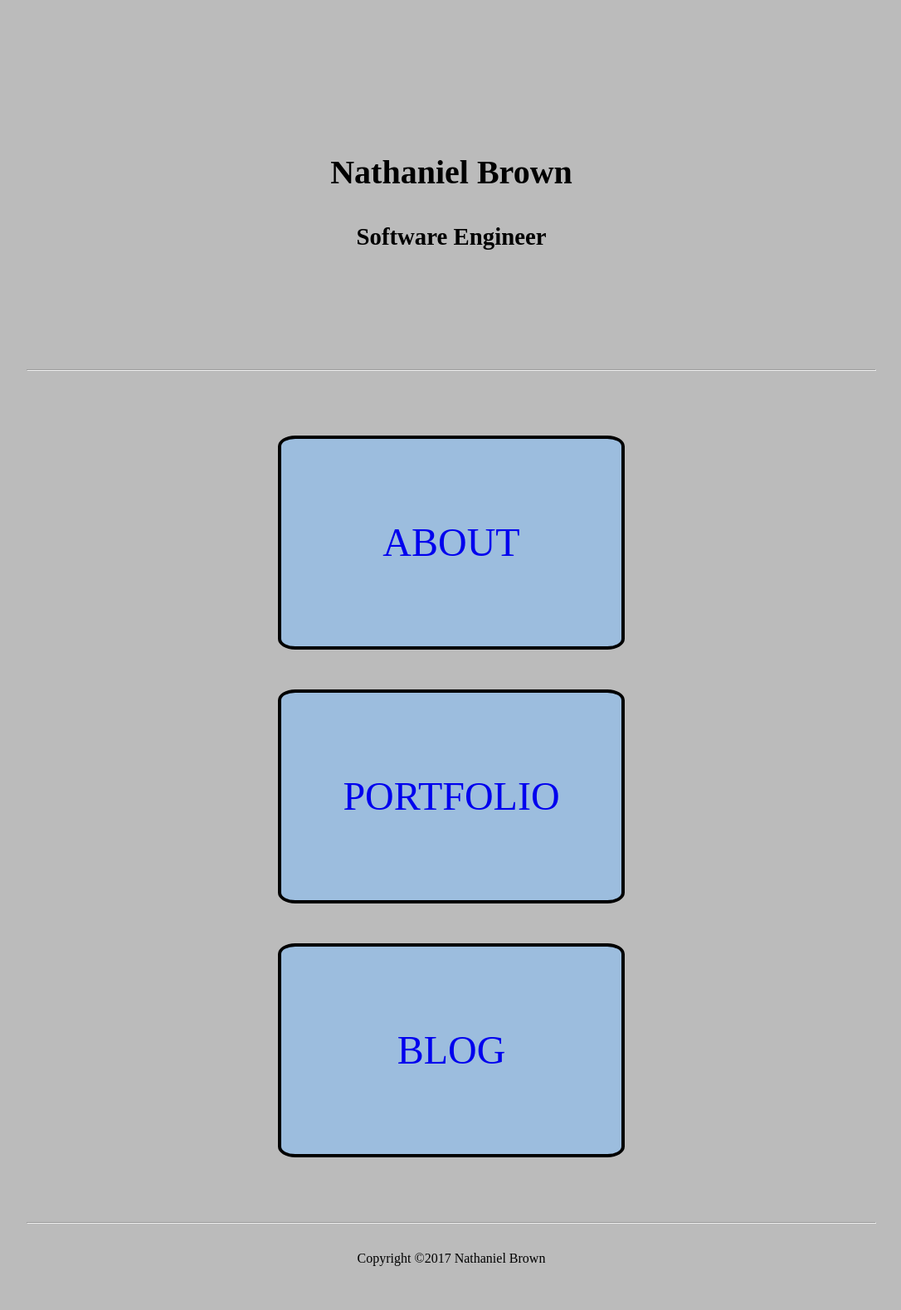
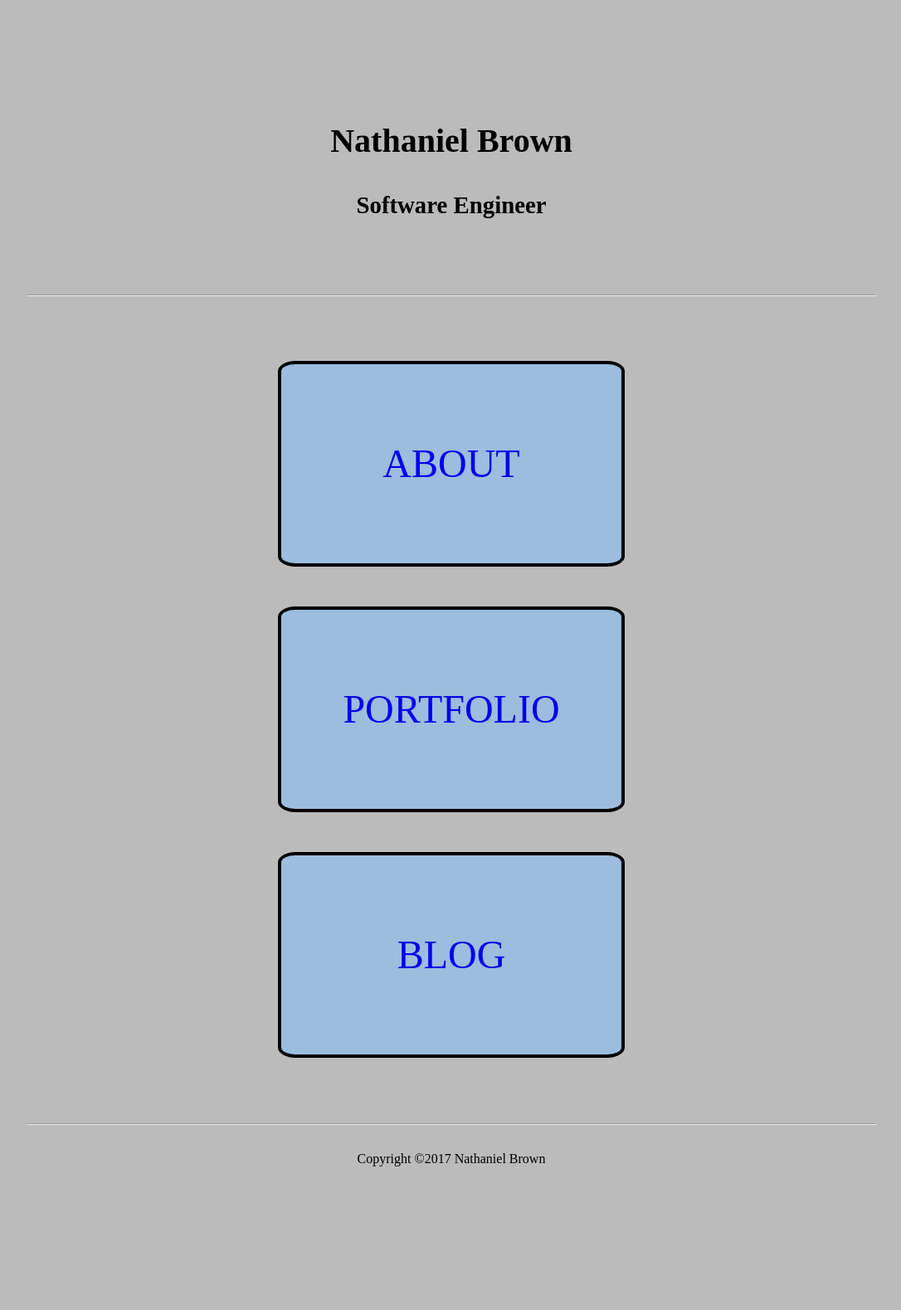
Before and after one commit to ngbcode/ngbcode.github.io, a Jekyll site: the page built from index.html, in a window 1280 px wide. Shown: the whole page at 83% size, without its empty margins (96-1182 px from the left). Built offline with Jekyll 4.4.1, drawn with Linux system fonts in a browser that asks for light colours; some web fonts are replaced; after the commit the page ends 1473 px from its top, so only the background shows below that.

Commit message:
Updated styling

```diff
--- a/assets/css/style.scss
+++ b/assets/css/style.scss
@@ -11,7 +11,7 @@ $line-height: 1.4;
 
 $margin:      25%;
 $spacing:     10%;
-$spacing-small: 4%;
+$spacing-small: 5%;
 
 $on-laptop:        800px;		//Originally 800px
 
@@ -46,7 +46,7 @@ body {
 
 header {
     text-align: center;
-    padding: $spacing;
+    padding: $spacing-small;
 }
 header h1 { font-size: $font-size * 2.5; }
 header h3 { font-size: $font-size * 1.8; }
@@ -55,20 +55,21 @@ a.home-nav {
     display: block;
     margin: 1em auto;
     width: 40%;
-    height: 250px;
+    height: 240px;
     border: 4px solid black;
     border-radius: 5%;
     background: #9cbdde;
     font-size: $font-size * 3;
     text-decoration: none;
     text-align: center;
-    line-height: 250px;
+    line-height: 240px;
     text-transform: uppercase;
 
     @include media-query($on-laptop) {
-          font-size: $font-size * 2;
-          line-height: $font-size * 2;
-     }
+        height: 175px;
+        font-size: $font-size * 2;
+        line-height: 175px;
+    }
 }
 a.home-nav:hover { background: #eee; font-weight: bold; }
 
@@ -76,21 +77,27 @@ a.nav {
     display: inline-block;
     margin: 0 auto;
     width: $spacing-small * 5;
-    height: $spacing;
+    height: 40px;
     border: 2px solid black;
     background: #9cbdde;
     font-weight: bold;
     text-decoration: none;
     text-align: center;
-    line-height: $spacing;
+    line-height: 40px;
+
+    @include media-query($on-laptop) {
+        height: 30px;
+        line-height: 30px;
+    }
 }
 a.nav:hover { background: #eee; }
 
 .section {
     width: 80%;
-    min-width: 550px;
-    margin: 0 auto;
+    min-width: 520px;
+    margin: auto;
     padding: $spacing-small;
+    text-align: justify;
 }
 
 .copy {
```
